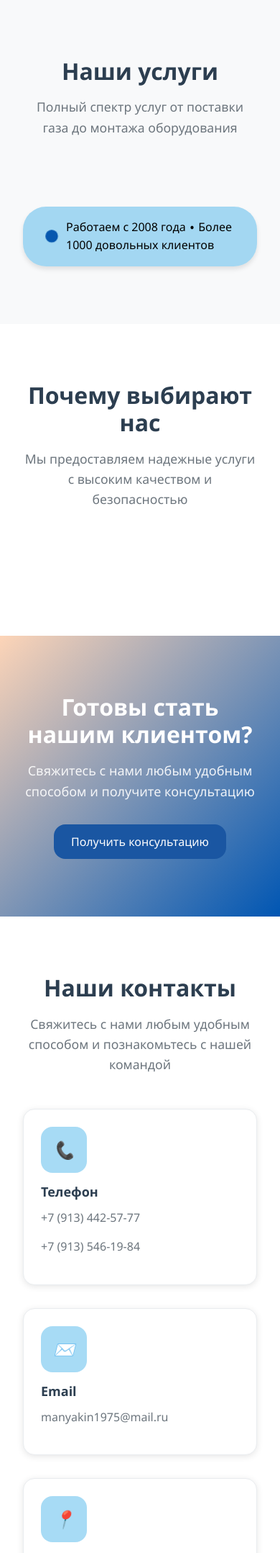
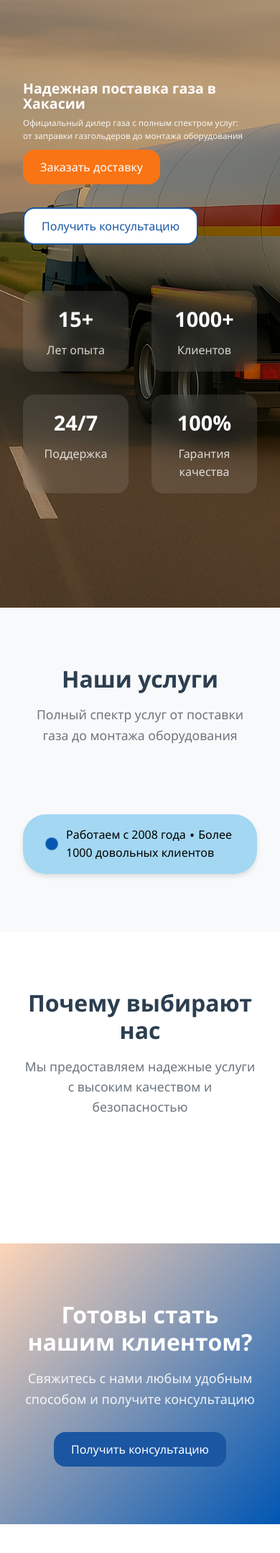
Before and after one commit to KRamenskii/hgk_dev, a Django app: page / in a window 390 px wide. Shown: the top 2157 px of the page at 72% size. Run offline with Django 5.2, Linux system fonts and the light colour scheme; data that the repository does not hold is empty.

Commit message:
The Hero section has been created.

```diff
--- a/project/static/css/styles.css
+++ b/project/static/css/styles.css
@@ -116,3 +116,13 @@ p {
     background-color: var(--primary-color);
     color: white;
 }
+
+.btn-accent {
+    background-color: var(--accent-color);
+    color: white;
+}
+
+.btn-accent:hover {
+    background-color: #e55a2b;
+    transform: translateY(-2px);
+}
--- a/project/website/static/css/responsive.css
+++ b/project/website/static/css/responsive.css
@@ -27,6 +27,15 @@
     .contacts-grid {
         grid-template-columns: repeat(2, 1fr);
     }
+
+    /* Hero section */
+    .stat-number {
+        font-size: 1.8rem;
+    }
+
+    .stat-label {
+        font-size: 1rem;
+    }
 }
 
 /* Tablet */
@@ -36,6 +45,33 @@
     .contacts-grid {
         grid-template-columns: repeat(2, 1fr);
     }
+
+    /* Hero section */
+    .hero {
+        margin-top: auto !important;
+        background-attachment: scroll;
+    }
+
+    .hero-content {
+        max-width: 60vw;
+        gap: 2rem;
+    }
+
+    .hero-title {
+        font-size: 3.5vw;
+    }
+
+    .hero-subtitle {
+        font-size: 2.0vw;
+    }
+
+    .hero-stats {
+        grid-template-columns: repeat(2, 1fr);
+    }
+
+    .stat-item {
+        padding: 1rem;
+    }
 }
 
 /* Mobile */
@@ -44,6 +80,27 @@
     .advantages-grid,
     .contacts-grid {
         grid-template-columns: repeat(1, 1fr);
+    }
+
+    /* Hero section */
+    .hero-content {
+        max-width: 80vw;
+    }
+
+    .hero-title {
+        font-size: 5vw;
+    }
+
+    .hero-subtitle {
+        font-size: 3vw;
+    }
+
+    .hero-stats {
+        grid-template-columns: repeat(2, 1fr);
+    }
+
+    .stat-item {
+        padding: 1rem;
     }
 }
 
--- a/project/website/static/css/sections.css
+++ b/project/website/static/css/sections.css
@@ -1,3 +1,84 @@
+/* Hero Section */
+.hero {
+    padding: 7rem 0;
+    position: relative;
+    width: 100%;
+    height: 100vh;
+    background-image: url("../img/hero.png");
+    background-size: cover;
+    background-position: center;
+    background-attachment: fixed;
+    display: flex;
+    color: #fff;
+    overflow: hidden;
+}
+
+.hero-overlay {
+    position: absolute;
+    top: 0;
+    left: 0;
+    right: 0;
+    bottom: 0;
+    background: rgba(0, 0, 0, 0.2);
+    z-index: 1;
+}
+
+.hero-content {
+    position: relative;
+    z-index: 3;
+    max-width: 40vw;
+    height: max-content;
+}
+
+.hero-title {
+    font-size: 3.5vw;
+    font-weight: 700;
+    margin-bottom: 1.5vw;
+    line-height: 1.1;
+}
+
+.hero-subtitle {
+    font-size: 1.4vw;
+    margin-bottom: 2.5vw;
+    opacity: 0.9;
+    line-height: 1.6;
+    color: white;
+}
+
+.hero-buttons {
+    display: flex;
+    gap: 2rem;
+    flex-wrap: wrap;
+}
+
+.hero-stats {
+    position: relative;
+    z-index: 3;
+    display: grid;
+    grid-template-columns: repeat(4, 1fr);
+    gap: 2rem;
+    margin-top: 4rem;
+}
+
+.stat-item {
+    text-align: center;
+    padding: 1.5rem;
+    background: rgba(255, 255, 255, 0.1);
+    border-radius: var(--border-radius);
+    backdrop-filter: blur(10px);
+}
+
+.stat-number {
+    font-size: 2.5rem;
+    font-weight: 700;
+    margin-bottom: 0.5rem;
+}
+
+.stat-label {
+    font-size: 1rem;
+    opacity: 0.8;
+}
+
 /* Services section */
 .services {
     padding: 5rem 0;
--- a/project/website/templates/website/sections/hero.html
+++ b/project/website/templates/website/sections/hero.html
@@ -0,0 +1,42 @@
+{% load static %}
+<section class="hero">
+    <div class="hero-overlay"></div>
+
+    <div class="container">
+        <div class="hero-content">
+            <h1 class="hero-title">
+                {% if settings %}{{ settings.hero_title }}{% else %}Надежная поставка газа в Хакасии{% endif %}
+            </h1>
+                        <p class="hero-subtitle">
+                {% if settings %}{{ settings.hero_subtitle }}{% else %}Официальный дилер газа с полным спектром услуг: от заправки газгольдеров до монтажа оборудования{% endif %}
+            </p>
+            <div class="hero-buttons">
+                <button class="btn btn-accent contact-btn" data-type="call" data-value="+79134425777">
+                    Заказать доставку
+                </button>
+                <button class="btn btn-secondary contact-btn" data-type="email" data-value="manyakin1975@mail.ru">
+                    Получить консультацию
+                </button>
+            </div>
+        </div>
+
+        <div class="hero-stats">
+            <div class="stat-item">
+                <div class="stat-number">{{ hero_stats.years }}</div>
+                <div class="stat-label">Лет опыта</div>
+            </div>
+            <div class="stat-item">
+                <div class="stat-number">{{ hero_stats.clients }}</div>
+                <div class="stat-label">Клиентов</div>
+            </div>
+            <div class="stat-item">
+                <div class="stat-number">{{ hero_stats.support }}</div>
+                <div class="stat-label">Поддержка</div>
+            </div>
+            <div class="stat-item">
+                <div class="stat-number">{{ hero_stats.quality }}</div>
+                <div class="stat-label">Гарантия качества</div>
+            </div>
+        </div>
+    </div>
+</section>
--- a/project/website/views.py
+++ b/project/website/views.py
@@ -17,11 +17,19 @@ def index(request):
     coverage_stats = CoverageStat.objects.filter(is_active=True).order_by('order')
     delivery_points = DeliveryPoint.objects.filter(active=True)
 
+    hero_stats = {
+        'years': '15+',
+        'clients': '1000+',
+        'support': '24/7',
+        'quality': '100%'
+    }
+
     context = {
         'settings': settings,
         'services': services,
         'advantages': advantages,
         'coverage_stats': coverage_stats,
+        'hero_stats': hero_stats,
         'delivery_points': list(delivery_points.values("name", "description", "latitude", "longitude")),
         'YANDEX_MAP_API_KEY': django_settings.YANDEX_MAP_API_KEY,
     }
```
Also changed, not shown: project/website/static/img/hero.png (renamed from project/website/static/img/image1.png).
